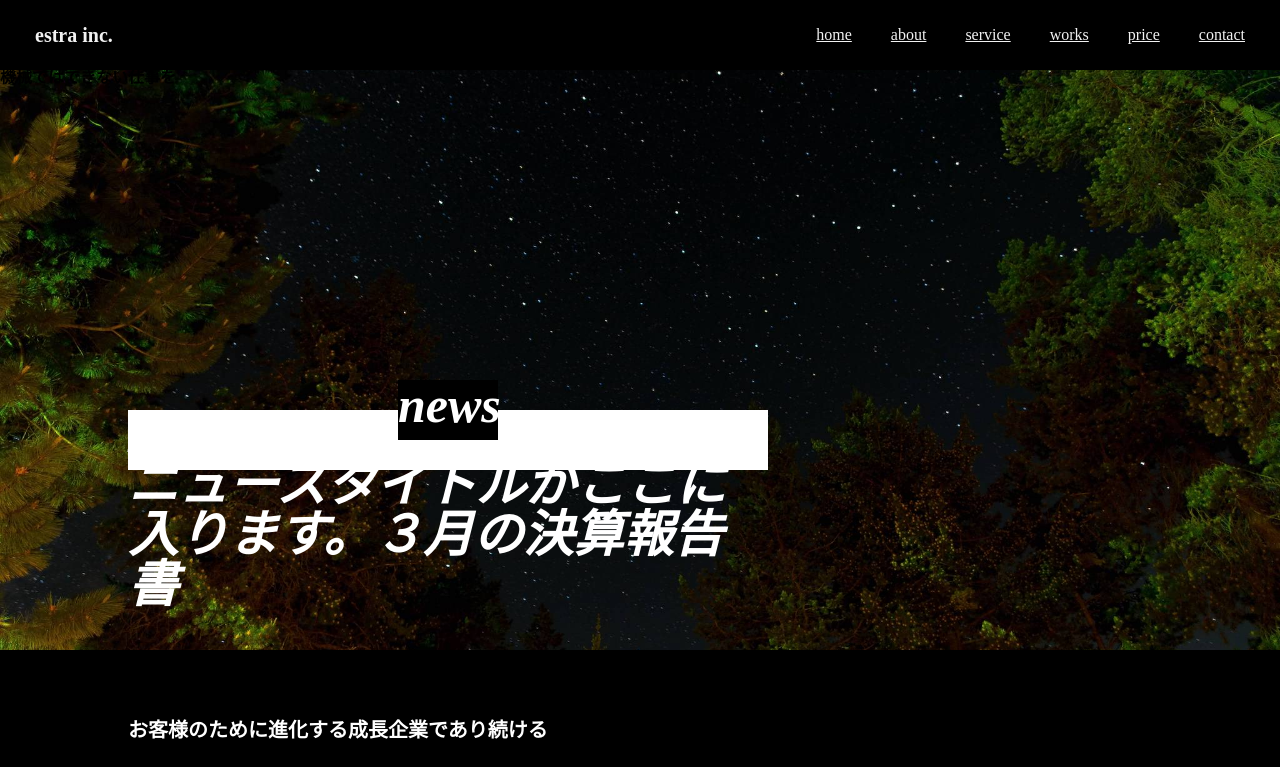
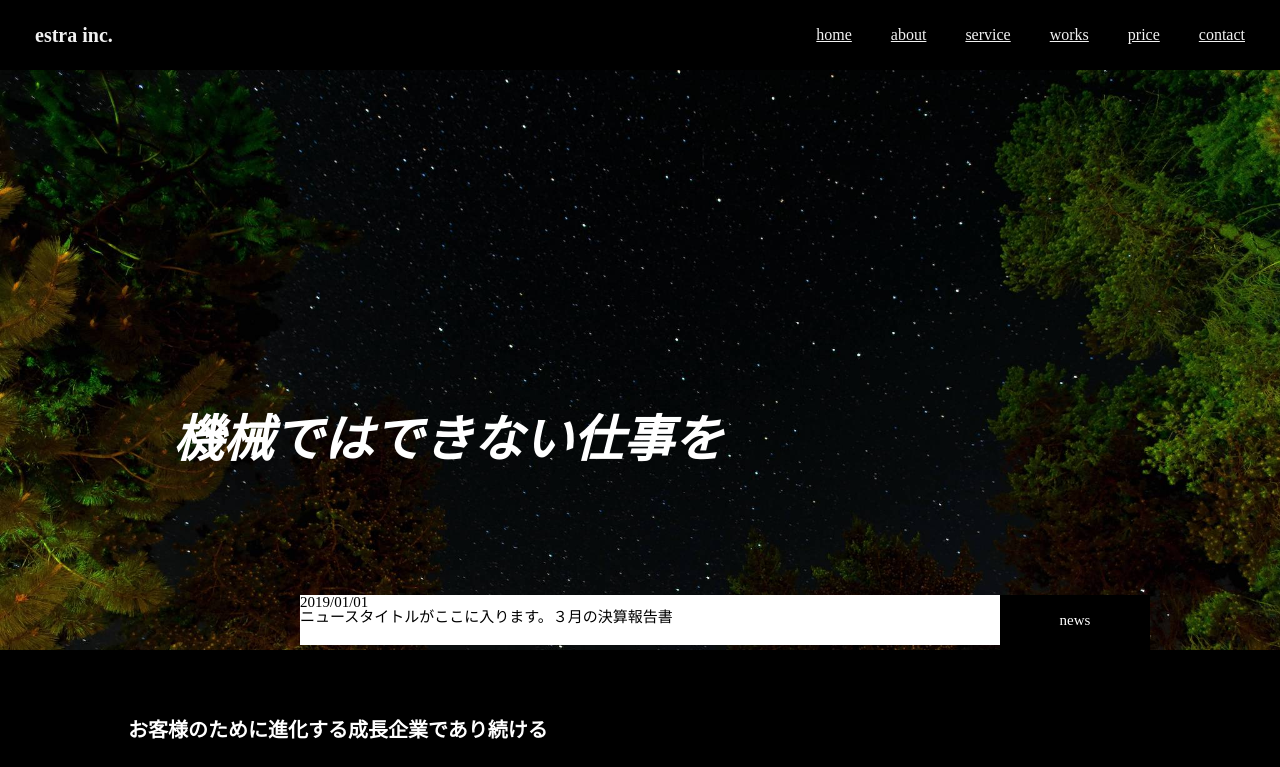
Before and after one commit to NagisaYamazaki/estra.----, a plain HTML site: page index.html in a window 1280 px wide. Shown: the top 767 px of the page. Drawn offline with Linux system fonts and the light colour scheme; files whose address does not match are found by name.

Commit message:
Add files via upload

```diff
--- a/css/style.css
+++ b/css/style.css
@@ -161,11 +161,11 @@ height: 70px;
     height: 600px;
     background: url(../img/eyecatch.jpg) no-repeat;
     background-size: cover;
-    background-position: center;
+    /* background-position: center; */
     /* position: absolute; */
     }
 
-  #eyecatch p {
+  #eyecatch h1 {
     position: absolute;
     top: 55%;
     left: 35%;
@@ -177,33 +177,35 @@ height: 70px;
     line-height: 1;
   }
 
-  .content-wrap {
-    display:inline-block;
-   width: 60%;
-   background-color: white;
-   margin-left: 63%;
 
+  .contents-wrap {
+    display: flex;
   }
 
   .content {
-    display:inline-block;
+    justify-content:flex-end;
+    font-size:15px;
     background-color: #FFF;
-    /* top: 600px; */
-    width: 50%;
-    height: 60px;
+    width:700px;
+    height: 50px;
+    align-items: right;
+    margin-top:  525px;
+    margin-left: 300px;
+    margin-right: -500px;
   }
 
 
-.news {
-  display: inline-block;
+  .news {
+    justify-content:flex-end;
   background-color: #000;
   color: #fff;
-  width: 100px;
+  font-size:15px;
+  width: 150px;
   height: 60px;
  text-align:  center;
- align-items: right;
   line-height: 50px;
-  margin-top:-30px;
+  margin-left:500px;
+  margin-top:525px;
 }
 
 
@@ -258,6 +260,7 @@ margin-top:-200px;
 
 
 #service {
+  margin-top: 100px;
   width: 100%;
   height: 1300px;
   background-color: #b3b2b2a2;
```
